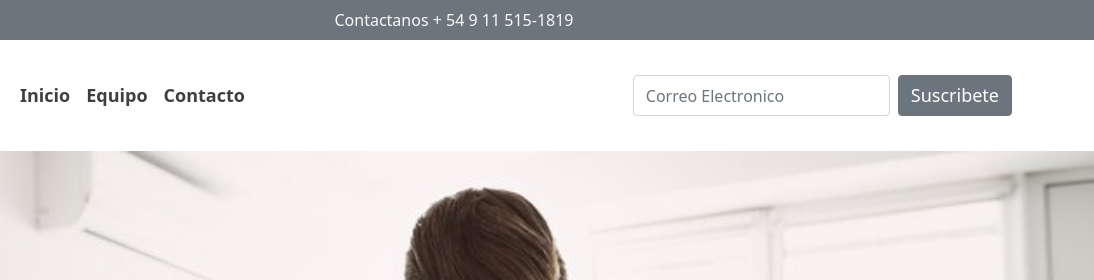
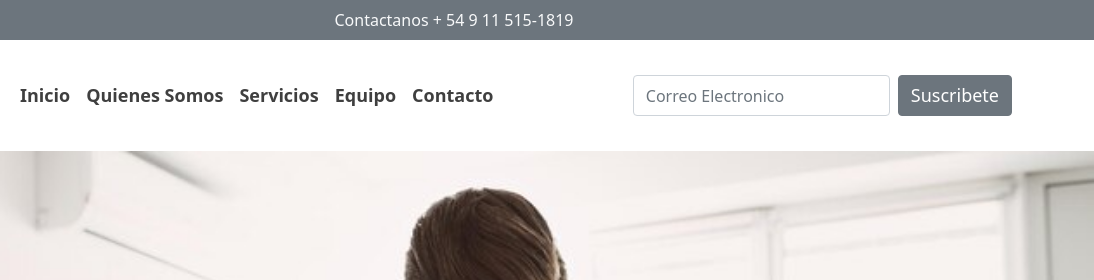
Before and after one commit to gronzoni/ideaRonzoni, a plain HTML site: page index.html in a window 1280 px wide. Shown: the top 280 px of the page, 186-1280 px from the left. Drawn offline with nearby package versions, Linux system fonts and the light colour scheme.

Commit message:
cambio index

```diff
--- a/index.html
+++ b/index.html
@@ -34,6 +34,12 @@
             <ul class="navbar-nav me-auto mb-2 mb-lg-0">
               <li class="nav-item">
                 <a class="nav-link" aria-current="page" href="#">Inicio</a>
+              </li>
+              <li class="nav-item">
+                <a class="nav-link" href="#intro">Quienes Somos</a>
+              </li>
+              <li class="nav-item">
+                <a class="nav-link" href="#servicios-fila-1">Servicios</a>
               </li>
               <li class="nav-item">
                 <a class="nav-link" href="#equipo">Equipo</a>
```
